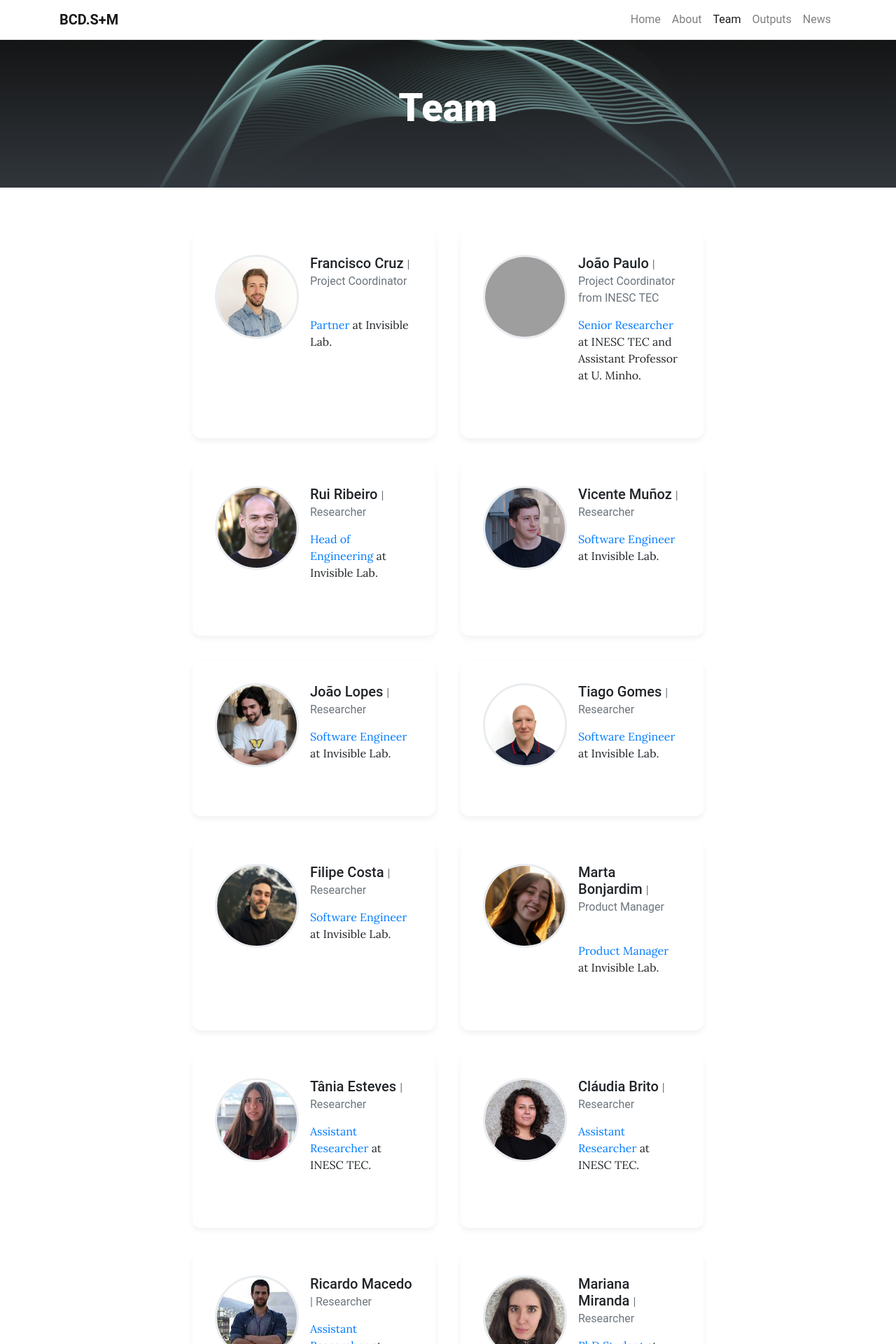
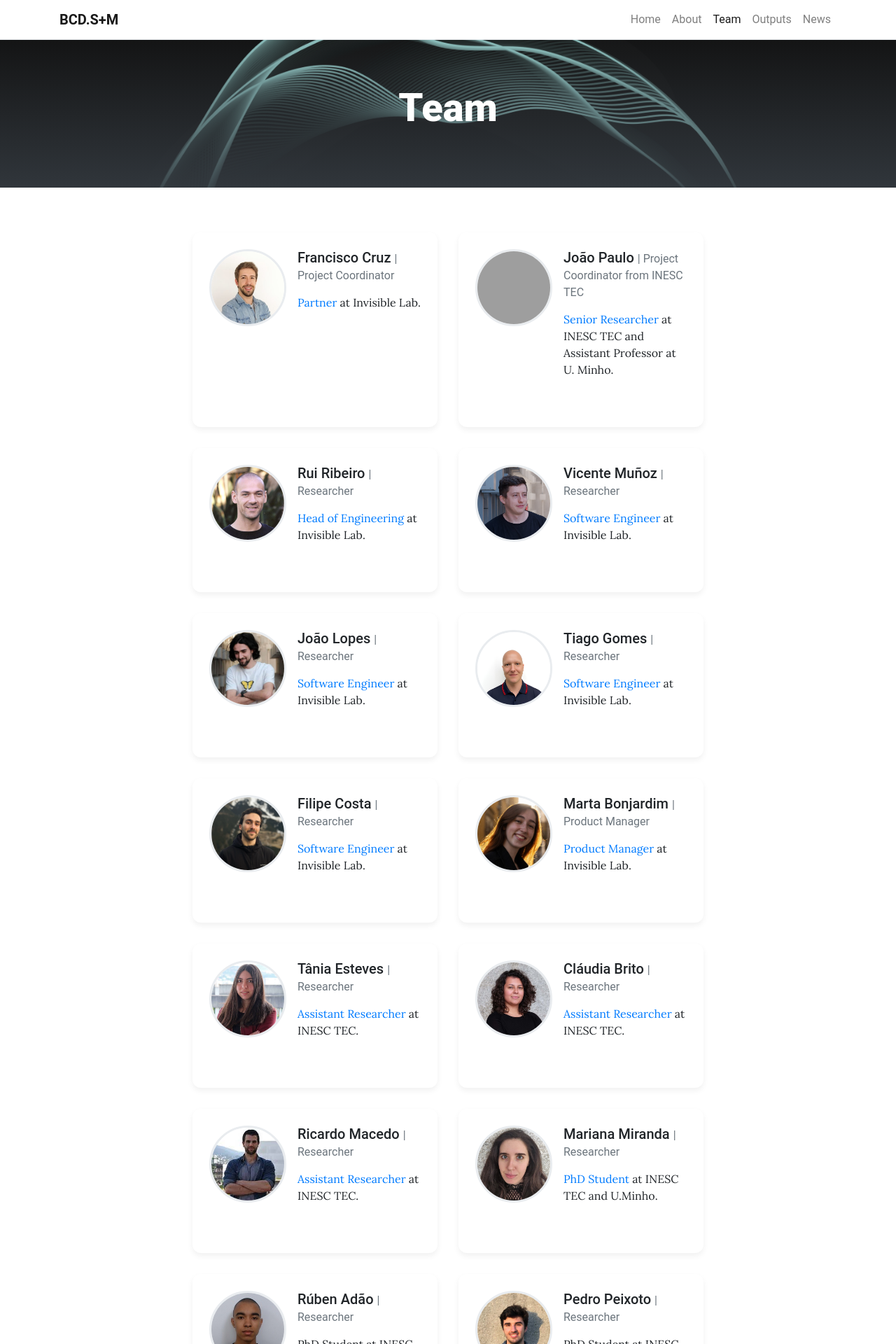
Before and after one commit to invisiblelab-dev/invisible-storage-project-website, a Jekyll site: the page built from pages/team.md, in a window 1280 px wide. Shown: the top 1920 px of the page at 70% size. Built offline with Jekyll 4.4.1, drawn with Linux system fonts in a browser that asks for light colours; grey boxes are pictures that could not be loaded.

Commit message:
Update _team.scss

```diff
--- a/_sass/_team.scss
+++ b/_sass/_team.scss
@@ -2,14 +2,15 @@
 
 .team-grid {
   display: grid;
-  grid-template-columns: repeat(auto-fill, minmax(300px, 1fr)); // wider cards
-  gap: $grid-gutter-width * 1.2; // a bit more spacing between cards
+  grid-template-columns: repeat(auto-fill, minmax(300px, 1fr)); // fits 2 per row comfortably
+  gap: $grid-gutter-width;
   margin-top: 2rem;
+  max-width: 100%; // prevents overflow
 }
 
 .team-card {
   background: #fff;
-  padding: 2rem; // more internal spacing
+  padding: 1.5rem;
   border-radius: 0.75rem;
   box-shadow: 0 4px 8px rgba(0, 0, 0, 0.06);
 }
@@ -18,8 +19,8 @@
   margin-bottom: $grid-gutter-width;
 
   & > img {
-    height: 120px;
-    width: 120px;
+    height: 110px;
+    width: 110px;
     border-radius: 100px;
     border: 3px solid $gray-200;
     object-fit: cover;
```
